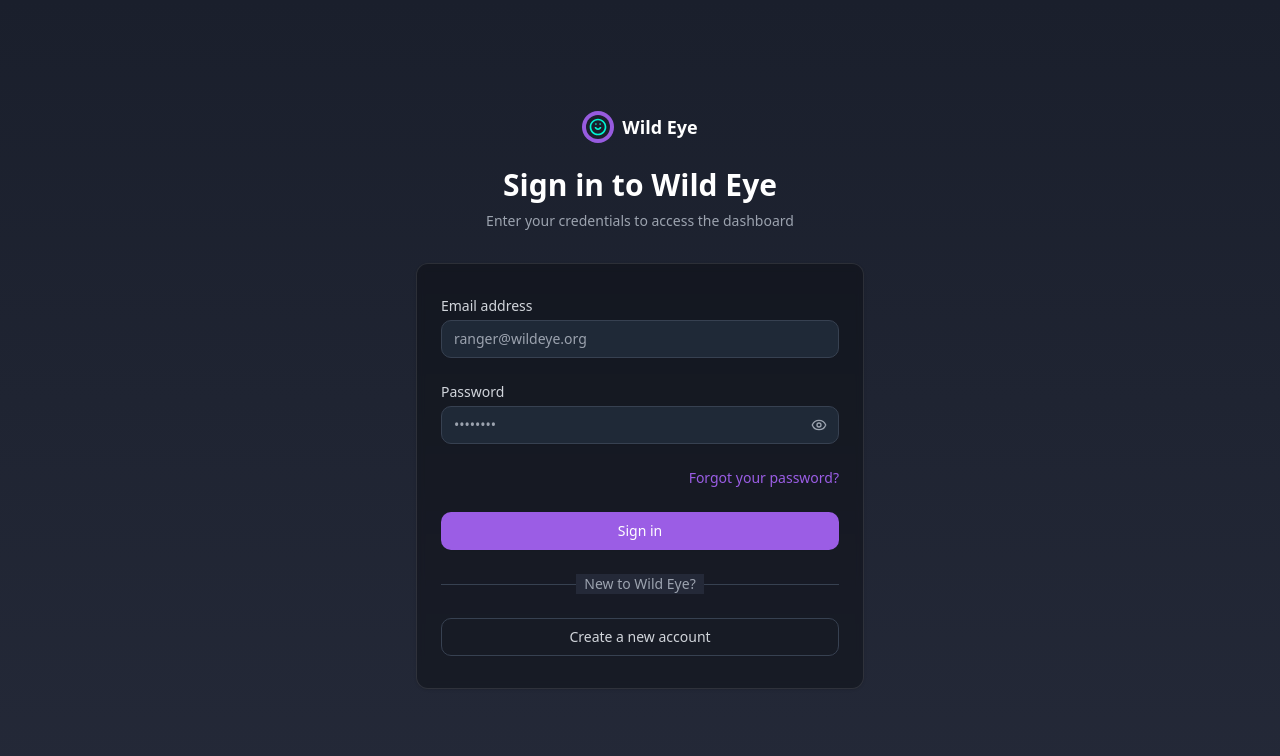
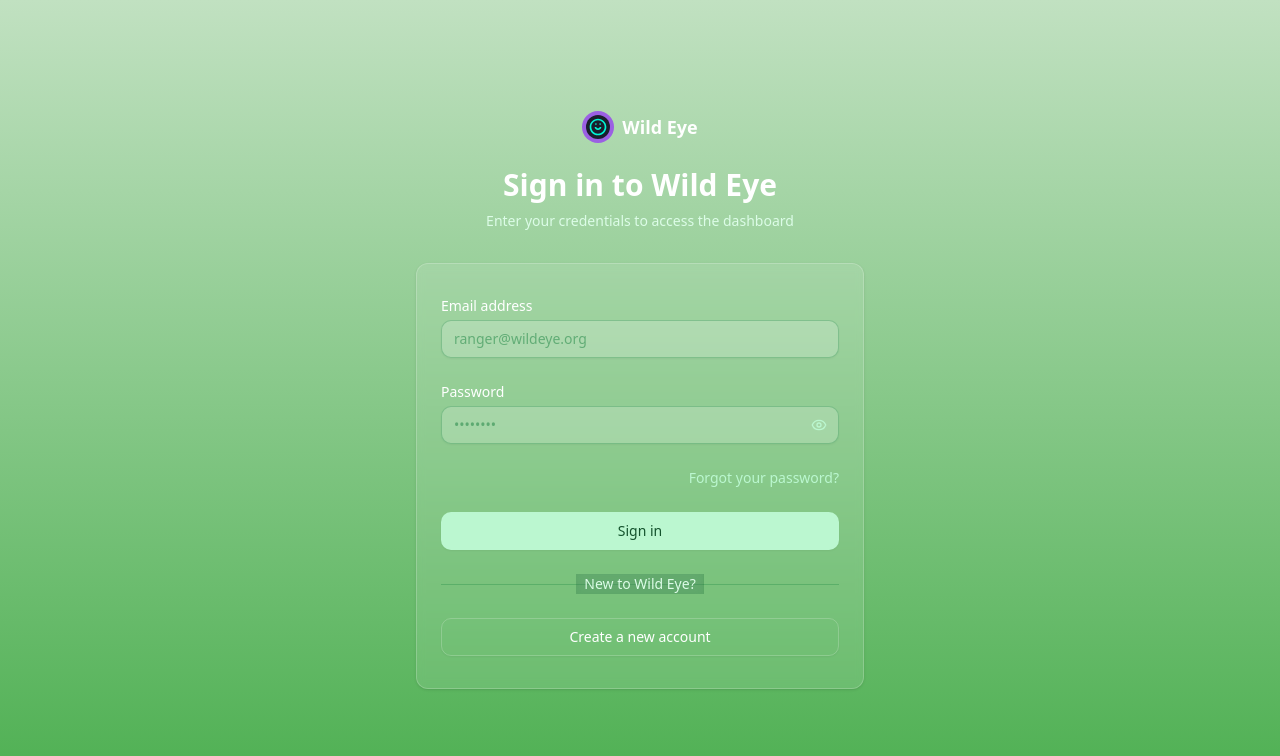
Before and after one commit to Om-Darji-7/wild-eye-guardian-dashboard, a React (Vite) app: page /login in a window 1280 px wide. Shown: the top 756 px of the page. Built offline with nearby package versions, Linux system fonts and the light colour scheme.

Commit message:
feat: Apply greenish gradient background
Apply a greenish gradient background to the application.

```diff
--- a/src/components/LoginForm.tsx
+++ b/src/components/LoginForm.tsx
@@ -27,7 +27,7 @@ const LoginForm: React.FC = () => {
   };
 
   return (
-    <div className="min-h-screen flex flex-col justify-center py-12 px-6 lg:px-8 bg-gradient-to-b from-wildlife-dark to-wildlife-dark-blue">
+    <div className="min-h-screen flex flex-col justify-center py-12 px-6 lg:px-8 bg-gradient-to-b from-[#C1E1C1] to-[#4CAF50]">
       <div className="sm:mx-auto sm:w-full sm:max-w-md">
         <div className="flex justify-center mb-6">
           <Logo />
@@ -35,7 +35,7 @@ const LoginForm: React.FC = () => {
         <h2 className="text-center text-3xl font-extrabold text-white">
           {isLogin ? "Sign in to Wild Eye" : "Create your account"}
         </h2>
-        <p className="mt-2 text-center text-sm text-gray-400">
+        <p className="mt-2 text-center text-sm text-green-100">
           {isLogin
             ? "Enter your credentials to access the dashboard"
             : "Join us in monitoring and protecting wildlife"}
@@ -43,10 +43,10 @@ const LoginForm: React.FC = () => {
       </div>
 
       <div className="mt-8 sm:mx-auto sm:w-full sm:max-w-md">
-        <div className="py-8 px-6 glass-card shadow rounded-lg">
+        <div className="py-8 px-6 bg-white/10 backdrop-blur-sm border border-white/20 shadow rounded-lg">
           <form className="space-y-6" onSubmit={handleSubmit}>
             <div>
-              <label htmlFor="email" className="block text-sm font-medium text-gray-300">
+              <label htmlFor="email" className="block text-sm font-medium text-white">
                 Email address
               </label>
               <div className="mt-1">
@@ -58,14 +58,14 @@ const LoginForm: React.FC = () => {
                   required
                   value={email}
                   onChange={(e) => setEmail(e.target.value)}
-                  className="appearance-none block w-full px-3 py-2 border border-gray-700 rounded-md shadow-sm placeholder-gray-400 focus:outline-none focus:ring-wildlife-purple focus:border-wildlife-purple bg-gray-800 text-white sm:text-sm"
+                  className="appearance-none block w-full px-3 py-2 border border-green-700/30 rounded-md shadow-sm placeholder-green-700/50 focus:outline-none focus:ring-green-500 focus:border-green-500 bg-white/20 text-white sm:text-sm"
                   placeholder="ranger@wildeye.org"
                 />
               </div>
             </div>
 
             <div>
-              <label htmlFor="password" className="block text-sm font-medium text-gray-300">
+              <label htmlFor="password" className="block text-sm font-medium text-white">
                 Password
               </label>
               <div className="mt-1 relative">
@@ -77,12 +77,12 @@ const LoginForm: React.FC = () => {
                   required
                   value={password}
                   onChange={(e) => setPassword(e.target.value)}
-                  className="appearance-none block w-full px-3 py-2 border border-gray-700 rounded-md shadow-sm placeholder-gray-400 focus:outline-none focus:ring-wildlife-purple focus:border-wildlife-purple bg-gray-800 text-white sm:text-sm"
+                  className="appearance-none block w-full px-3 py-2 border border-green-700/30 rounded-md shadow-sm placeholder-green-700/50 focus:outline-none focus:ring-green-500 focus:border-green-500 bg-white/20 text-white sm:text-sm"
                   placeholder="••••••••"
                 />
                 <button
                   type="button"
-                  className="absolute inset-y-0 right-0 pr-3 flex items-center text-gray-400 hover:text-gray-300"
+                  className="absolute inset-y-0 right-0 pr-3 flex items-center text-green-200 hover:text-white"
                   onClick={() => setShowPassword(!showPassword)}
                 >
                   {showPassword ? <EyeOff size={16} /> : <Eye size={16} />}
@@ -93,7 +93,7 @@ const LoginForm: React.FC = () => {
             {isLogin && (
               <div className="flex items-center justify-end">
                 <div className="text-sm">
-                  <a href="#" className="font-medium text-wildlife-purple hover:text-wildlife-purple/80">
+                  <a href="#" className="font-medium text-green-200 hover:text-white">
                     Forgot your password?
                   </a>
                 </div>
@@ -103,7 +103,7 @@ const LoginForm: React.FC = () => {
             <div>
               <button
                 type="submit"
-                className="w-full flex justify-center py-2 px-4 border border-transparent rounded-md shadow-sm text-sm font-medium text-white bg-wildlife-purple hover:bg-wildlife-purple/80 focus:outline-none focus:ring-2 focus:ring-offset-2 focus:ring-wildlife-purple focus:ring-offset-gray-800"
+                className="w-full flex justify-center py-2 px-4 border border-transparent rounded-md shadow-sm text-sm font-medium text-green-900 bg-green-200 hover:bg-green-300 focus:outline-none focus:ring-2 focus:ring-offset-2 focus:ring-green-300 focus:ring-offset-green-800"
               >
                 {isLogin ? "Sign in" : "Sign up"}
               </button>
@@ -113,10 +113,10 @@ const LoginForm: React.FC = () => {
           <div className="mt-6">
             <div className="relative">
               <div className="absolute inset-0 flex items-center">
-                <div className="w-full border-t border-gray-700"></div>
+                <div className="w-full border-t border-green-700/30"></div>
               </div>
               <div className="relative flex justify-center text-sm">
-                <span className="px-2 bg-wildlife-dark-blue text-gray-400">
+                <span className="px-2 bg-green-800/30 backdrop-blur-sm text-green-100">
                   {isLogin ? "New to Wild Eye?" : "Already have an account?"}
                 </span>
               </div>
@@ -125,7 +125,7 @@ const LoginForm: React.FC = () => {
             <div className="mt-6">
               <button
                 type="button"
-                className="w-full flex justify-center py-2 px-4 border border-gray-700 rounded-md shadow-sm text-sm font-medium text-gray-300 bg-transparent hover:bg-gray-800 focus:outline-none focus:ring-2 focus:ring-offset-2 focus:ring-wildlife-purple focus:ring-offset-gray-800"
+                className="w-full flex justify-center py-2 px-4 border border-white/20 rounded-md shadow-sm text-sm font-medium text-white bg-transparent hover:bg-white/10 focus:outline-none focus:ring-2 focus:ring-offset-2 focus:ring-green-300 focus:ring-offset-green-800"
                 onClick={() => setIsLogin(!isLogin)}
               >
                 {isLogin ? "Create a new account" : "Sign in to your account"}
```
